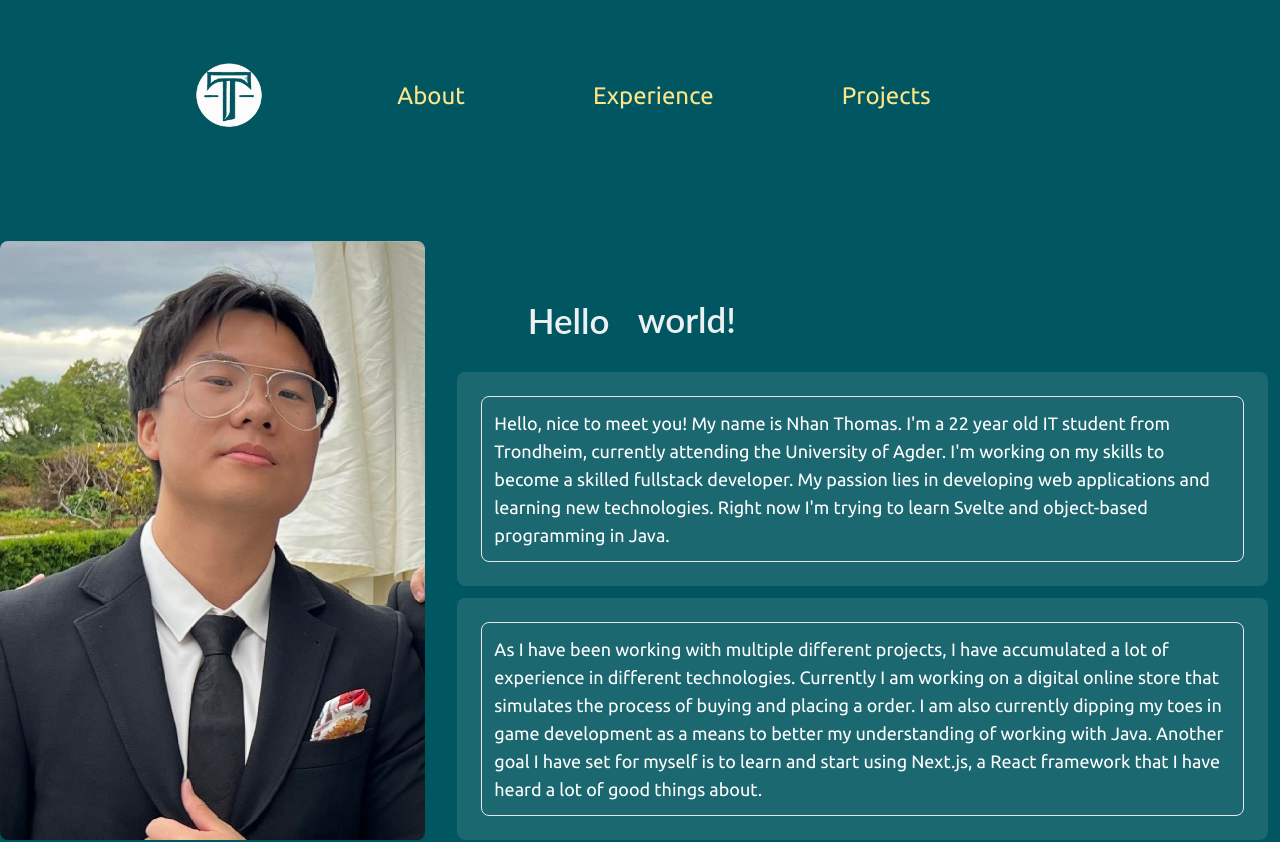
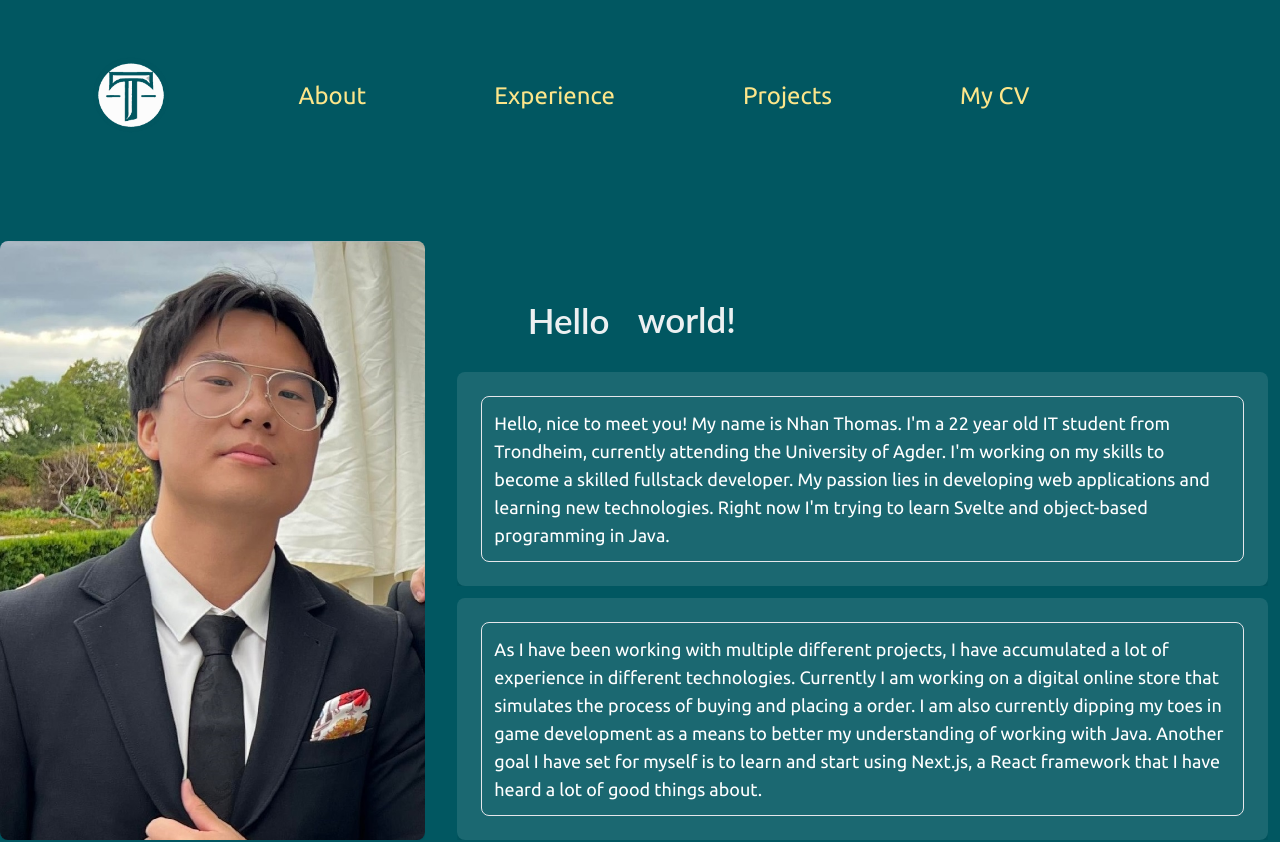
Before and after one commit to NThomTNg/Portfolio, a React (Vite) app: page / in a window 1280 px wide. Shown: the top 842 px of the page. Built offline with nearby package versions, Linux system fonts and the light colour scheme.

Commit message:
finishing touches

```diff
--- a/src/components/Header/Header.css
+++ b/src/components/Header/Header.css
@@ -60,7 +60,7 @@
   }
 
   .content__container__list__item {
-    line-height: 38px;
+    line-height: 39px;
     margin: 0;
   }
 
--- a/src/components/Layout/Navbar.tsx
+++ b/src/components/Layout/Navbar.tsx
@@ -1,4 +1,5 @@
 import Icon from '../../assets/Icon.png';
+import CV from '../../assets/CV.pdf';
 
 const Navbar = () => {
   const scrollToSection = (sectionId: string) => {
@@ -34,6 +35,13 @@ const Navbar = () => {
             >
               Projects
             </button>
+            <a
+              href={CV}
+              download="My_CV.pdf"
+              className="text-amber-200 hover:text-white transition-colors text-base sm:text-lg md:text-2xl whitespace-nowrap"
+            >
+              My CV
+            </a>
           </div>
         </div>
       </div>
```
Also changed, not shown: 1 other file (tests, documents, lock files or other folders).
